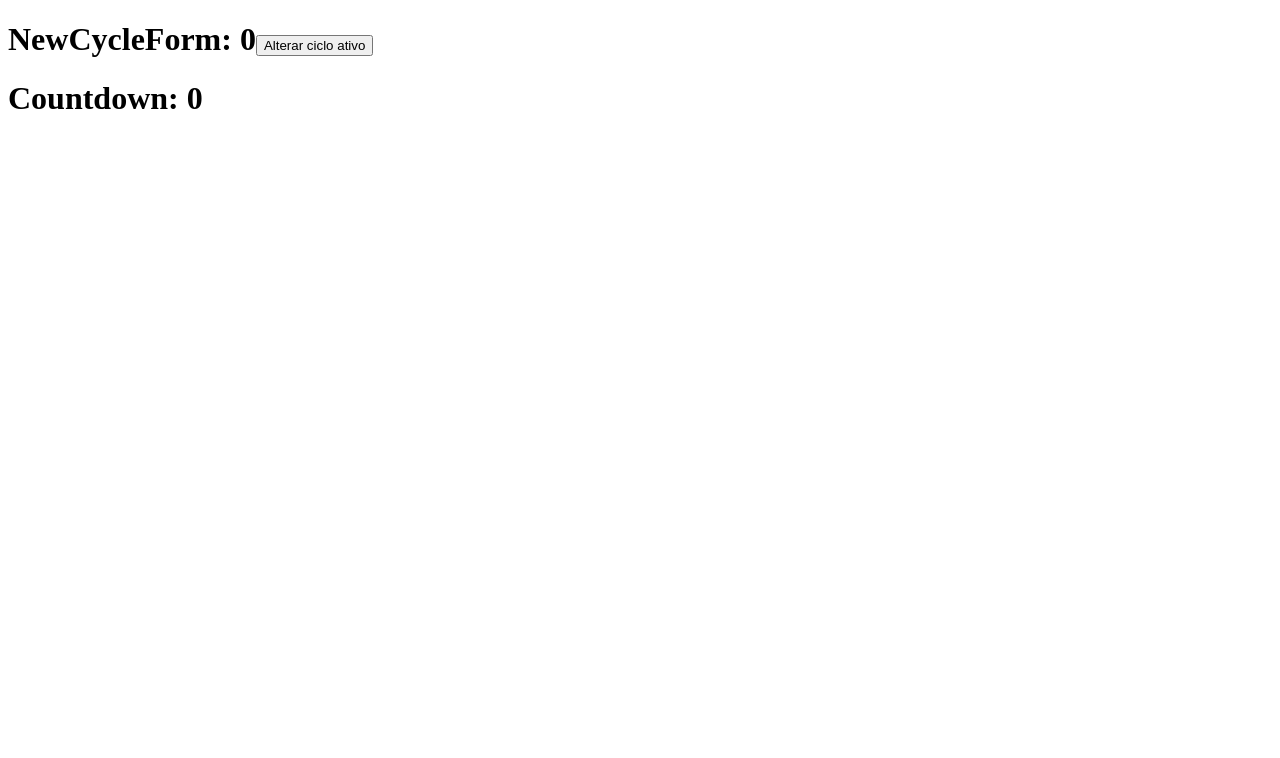
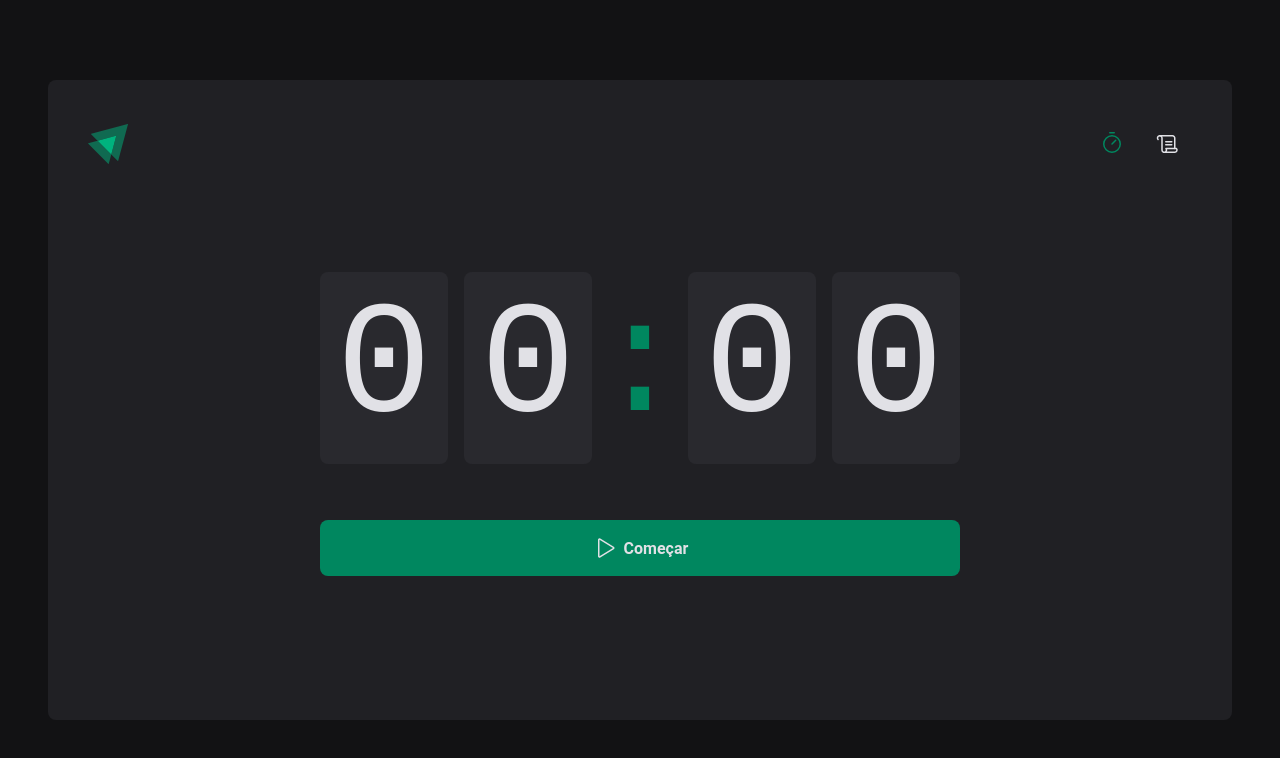
Before and after one commit to ysdor/criando-spas-com-reactjs, a React app: page / in a window 1280 px wide. Shown: the top 758 px of the page. Built offline with nearby package versions, Linux system fonts and the light colour scheme; the HTML template or start-up script is replaced by a standard one.

Commit message:
contexto no react - convertendo para contexto

```diff
--- a/src/App.tsx
+++ b/src/App.tsx
@@ -1,25 +1,19 @@
-// import { ThemeProvider } from 'styled-components'
-// import { BrowserRouter } from 'react-router-dom'
+import { ThemeProvider } from 'styled-components'
+import { BrowserRouter } from 'react-router-dom'
 
-// import { Router } from './Router'
+import { Router } from './Router'
 
-// import { defaultTheme } from './styles/themes/default'
-// import { GlobalStyle } from './styles/global'
-
-// export function App() {
-//   return (
-//     <ThemeProvider theme={defaultTheme}>
-//       <BrowserRouter>
-//         <Router />
-//       </BrowserRouter>
-
-//       <GlobalStyle />
-//     </ThemeProvider>
-//   )
-// }
-
-import { Home } from './Home'
+import { defaultTheme } from './styles/themes/default'
+import { GlobalStyle } from './styles/global'
 
 export function App() {
-  return <Home />
+  return (
+    <ThemeProvider theme={defaultTheme}>
+      <BrowserRouter>
+        <Router />
+      </BrowserRouter>
+
+      <GlobalStyle />
+    </ThemeProvider>
+  )
 }
--- a/src/Home.tsx
+++ /dev/null
@@ -1,39 +0,0 @@
-import { createContext, useContext, useState } from 'react'
-
-const CyclesContext = createContext({} as any)
-
-function NewCycleForm() {
-  const { activeCycle, setActiveCycle } = useContext(CyclesContext)
-
-  return (
-    <h1>
-      NewCycleForm: {activeCycle}
-      <button
-        onClick={() => {
-          setActiveCycle(2)
-        }}
-      >
-        Alterar ciclo ativo
-      </button>
-    </h1>
-  )
-}
-
-function Countdown() {
-  const { activeCycle } = useContext(CyclesContext)
-
-  return <h1>Countdown: {activeCycle}</h1>
-}
-
-export function Home() {
-  const [activeCycle, setActiveCycle] = useState(0)
-
-  return (
-    <CyclesContext.Provider value={{ activeCycle, setActiveCycle }}>
-      <div>
-        <NewCycleForm />
-        <Countdown />
-      </div>
-    </CyclesContext.Provider>
-  )
-}
--- a/src/pages/Home/components/Countdown/index.tsx
+++ b/src/pages/Home/components/Countdown/index.tsx
@@ -1,19 +1,14 @@
-import { useEffect, useState } from 'react'
+import { useContext, useEffect, useState } from 'react'
 import { differenceInSeconds } from 'date-fns'
+
+import { CyclesContext } from '../..'
 
 import { CountdownContainer, Separator } from './styles'
 
-interface CountdownProps {
-  activeCycle: any
-  setCycles: any
-  activeCycleId: any
-}
+export function Countdown() {
+  const { activeCycle, activeCycleId, markCurrentCycleAsFinished } =
+    useContext(CyclesContext)
 
-export function Countdown({
-  activeCycle,
-  setCycles,
-  activeCycleId,
-}: CountdownProps) {
   const [amountSecondsPassed, setAmountSecondsPassed] = useState(0)
 
   const totalSeconds = activeCycle ? activeCycle.minutesAmount * 60 : 0
@@ -29,16 +24,7 @@ export function Countdown({
         )
 
         if (secondsDifference >= totalSeconds) {
-          setCycles((state) =>
-            state.map((cycle) => {
-              if (cycle.id === activeCycleId) {
-                return { ...cycle, finishedDate: new Date() }
-              } else {
-                return cycle
-              }
-            }),
-          )
-
+          markCurrentCycleAsFinished()
           setAmountSecondsPassed(totalSeconds)
           clearInterval(interval)
         } else {
@@ -50,7 +36,21 @@ export function Countdown({
     return () => {
       clearInterval(interval)
     }
-  }, [activeCycle, totalSeconds, activeCycleId])
+  }, [activeCycle, totalSeconds, activeCycleId, markCurrentCycleAsFinished])
+
+  const currentSeconds = activeCycle ? totalSeconds - amountSecondsPassed : 0
+
+  const minutesAmount = Math.floor(currentSeconds / 60)
+  const secondsAmount = currentSeconds % 60
+
+  const minutes = String(minutesAmount).padStart(2, '0')
+  const seconds = String(secondsAmount).padStart(2, '0')
+
+  useEffect(() => {
+    if (activeCycle) {
+      document.title = `${minutes}:${seconds}`
+    }
+  }, [activeCycle, minutes, seconds])
 
   return (
     <CountdownContainer>
--- a/src/pages/Home/index.tsx
+++ b/src/pages/Home/index.tsx
@@ -1,5 +1,5 @@
 import { HandPalm, Play } from 'phosphor-react'
-import { useEffect, useState } from 'react'
+import { createContext, useEffect, useState } from 'react'
 
 import { Countdown } from './components/Countdown'
 import { NewCycleForm } from './components/NewCycleForm'
@@ -19,28 +19,48 @@ interface Cycle {
   finishedDate?: Date
 }
 
+interface CyclesContextType {
+  activeCycle: Cycle | undefined
+  activeCycleId: string | null
+  markCurrentCycleAsFinished: () => void
+}
+
+export const CyclesContext = createContext({} as CyclesContextType)
+
 export function Home() {
   const [cycles, setCycles] = useState<Cycle[]>([])
   const [activeCycleId, setActiveCycleId] = useState<string | null>(null)
 
   const activeCycle = cycles.find((cycle) => cycle.id === activeCycleId)
 
-  function handleCreateNewCycle(data: NewCycleFormData) {
-    const id = String(new Date().getTime())
+  function markCurrentCycleAsFinished() {
+    setCycles((state) =>
+      state.map((cycle) => {
+        if (cycle.id === activeCycleId) {
+          return { ...cycle, finishedDate: new Date() }
+        } else {
+          return cycle
+        }
+      }),
+    )
+  }
 
-    const newCycle: Cycle = {
-      id,
-      task: data.task,
-      minutesAmount: data.minutesAmount,
-      startDate: new Date(),
-    }
+  // function handleCreateNewCycle(data: NewCycleFormData) {
+  //   const id = String(new Date().getTime())
 
-    setCycles((state) => [...state, newCycle])
-    setActiveCycleId(id)
-    setAmountSecondsPassed(0)
+  //   const newCycle: Cycle = {
+  //     id,
+  //     task: data.task,
+  //     minutesAmount: data.minutesAmount,
+  //     startDate: new Date(),
+  //   }
 
-    reset()
-  }
+  //   setCycles((state) => [...state, newCycle])
+  //   setActiveCycleId(id)
+  //   setAmountSecondsPassed(0)
+
+  //   reset()
+  // }
 
   function handleInterruptCycle() {
     setCycles((state) =>
@@ -56,32 +76,18 @@ export function Home() {
     setActiveCycleId(null)
   }
 
-  const currentSeconds = activeCycle ? totalSeconds - amountSecondsPassed : 0
-
-  const minutesAmount = Math.floor(currentSeconds / 60)
-  const secondsAmount = currentSeconds % 60
-
-  const minutes = String(minutesAmount).padStart(2, '0')
-  const seconds = String(secondsAmount).padStart(2, '0')
-
-  useEffect(() => {
-    if (activeCycle) {
-      document.title = `${minutes}:${seconds}`
-    }
-  }, [activeCycle, minutes, seconds])
-
-  const task = watch('task')
-  const isSubmitDisabled = !task
+  // const task = watch('task')
+  // const isSubmitDisabled = !task
 
   return (
     <HomeContainer>
-      <form onSubmit={handleSubmit(handleCreateNewCycle)}>
-        <NewCycleForm />
-        <Countdown
-          activeCycle={activeCycle}
-          setCycles={setCycles}
-          activeCycleId={activeCycleId}
-        />
+      <form /* onSubmit={handleSubmit(handleCreateNewCycle)} */>
+        <CyclesContext.Provider
+          value={{ activeCycle, activeCycleId, markCurrentCycleAsFinished }}
+        >
+          {/* <NewCycleForm /> */}
+          <Countdown />
+        </CyclesContext.Provider>
 
         {activeCycle ? (
           <StopCountdownButton onClick={handleInterruptCycle} type="button">
@@ -89,7 +95,7 @@ export function Home() {
             Interromper
           </StopCountdownButton>
         ) : (
-          <StartCountdownButton disabled={isSubmitDisabled} type="submit">
+          <StartCountdownButton /* disabled={isSubmitDisabled} */ type="submit">
             <Play size={24} />
             Começar
           </StartCountdownButton>
```
